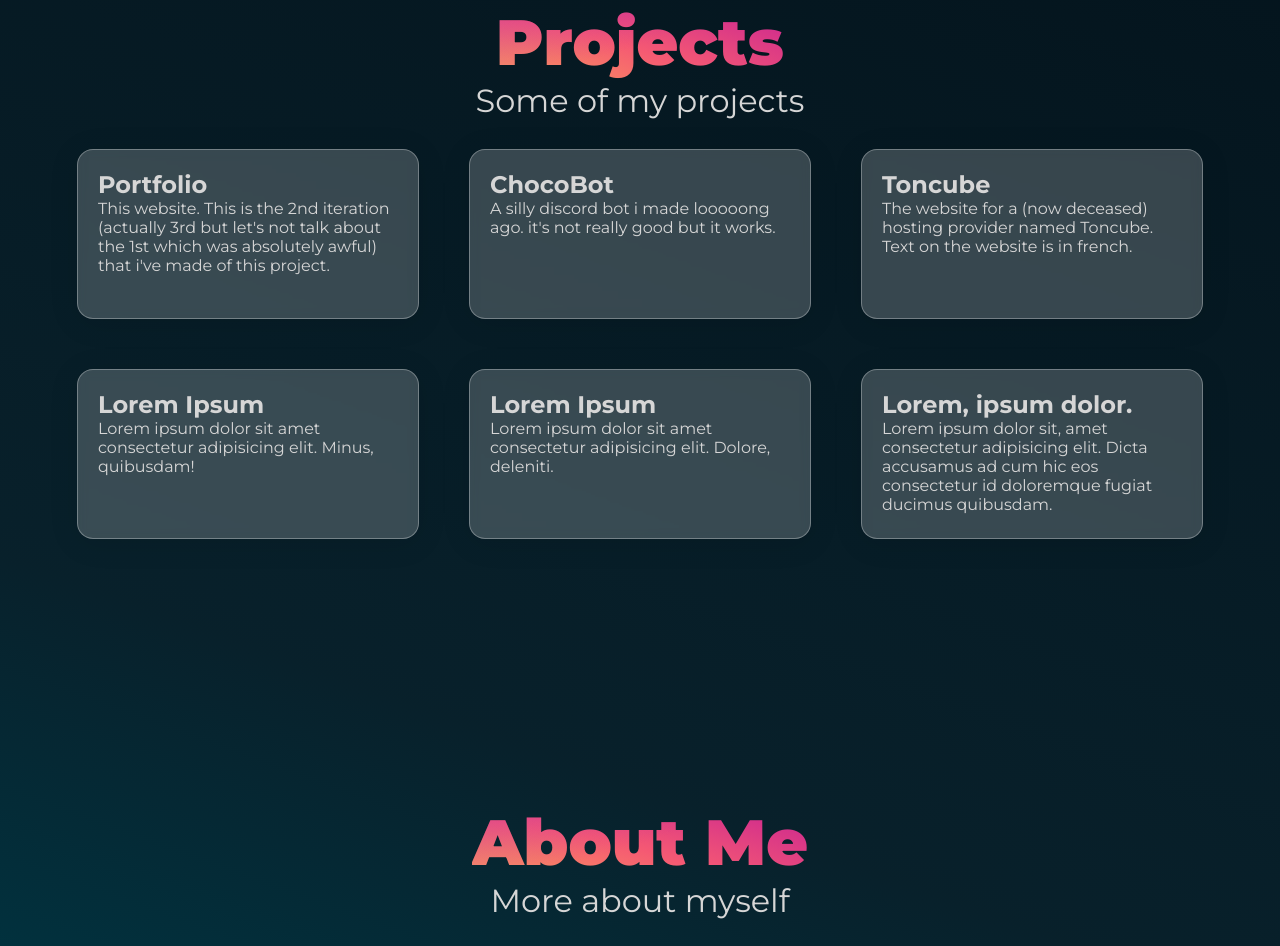
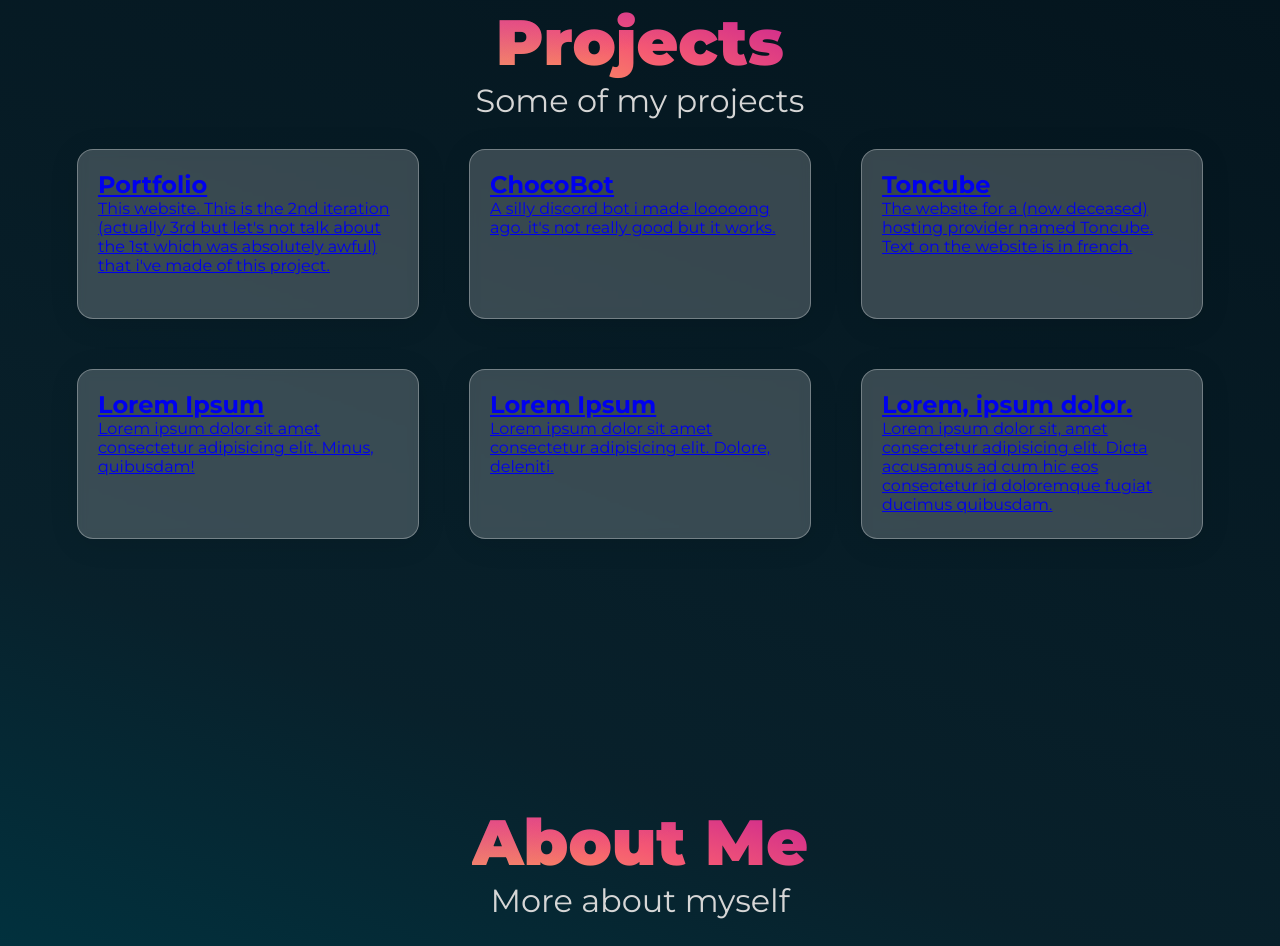
Before and after one commit to jarvis09-yann/portfolio, a plain HTML site: page index.html in a window 1280 px wide. Shown: the part 817-1763 px from the top of the page. Drawn offline with Linux system fonts and the light colour scheme.

Commit message:
added links to projects

```diff
--- a/index.html
+++ b/index.html
@@ -52,21 +52,26 @@
         <h2 class="subtitle">Some of my projects</h2>
       </div>
       <div class="projects-container">
+        <a href="https://cdn.jarvis09.com/go/vA4g4O">
           <div class="project">
             <h2>Portfolio</h2>
             <p>
-            This website. This is the 2nd iteration (actually 3rd but let's not
-            talk about the 1st which was absolutely awful) that i've made of
-            this project.
+              This website. This is the 2nd iteration (actually 3rd but let's
+              not talk about the 1st which was absolutely awful) that i've made
+              of this project.
             </p>
           </div>
+        </a>
+        <a href="https://github.com/jarvis09-yann/ChocoBot">
           <div class="project">
             <h2>ChocoBot</h2>
             <p>
-            A silly discord bot i made looooong ago. it's not really good but it
-            works.
+              A silly discord bot i made looooong ago. it's not really good but
+              it works.
             </p>
           </div>
+        </a>
+        <a href="https://github.com/jarvis09-yann/Ton-cube">
           <div class="project">
             <h2>Toncube</h2>
             <p>
@@ -74,6 +79,8 @@
               Text on the website is in french.
             </p>
           </div>
+        </a>
+        <a href="https://www.youtube.com/watch?v=Mdi3d5RT0u4">
           <div class="project">
             <h2>Lorem Ipsum</h2>
             <p>
@@ -81,6 +88,8 @@
               quibusdam!
             </p>
           </div>
+        </a>
+        <a href="https://www.youtube.com/watch?v=OKTkLek0riM">
           <div class="project">
             <h2>Lorem Ipsum</h2>
             <p>
@@ -88,6 +97,8 @@
               deleniti.
             </p>
           </div>
+        </a>
+        <a href="https://www.youtube.com/watch?v=acMqxcdxE0E">
           <div class="project">
             <h2>Lorem, ipsum dolor.</h2>
             <p>
@@ -96,6 +107,7 @@
               quibusdam.
             </p>
           </div>
+        </a>
       </div>
     </section>
     <section class="third-page">
```
Lines whose indentation alone changed are shown as unchanged.
